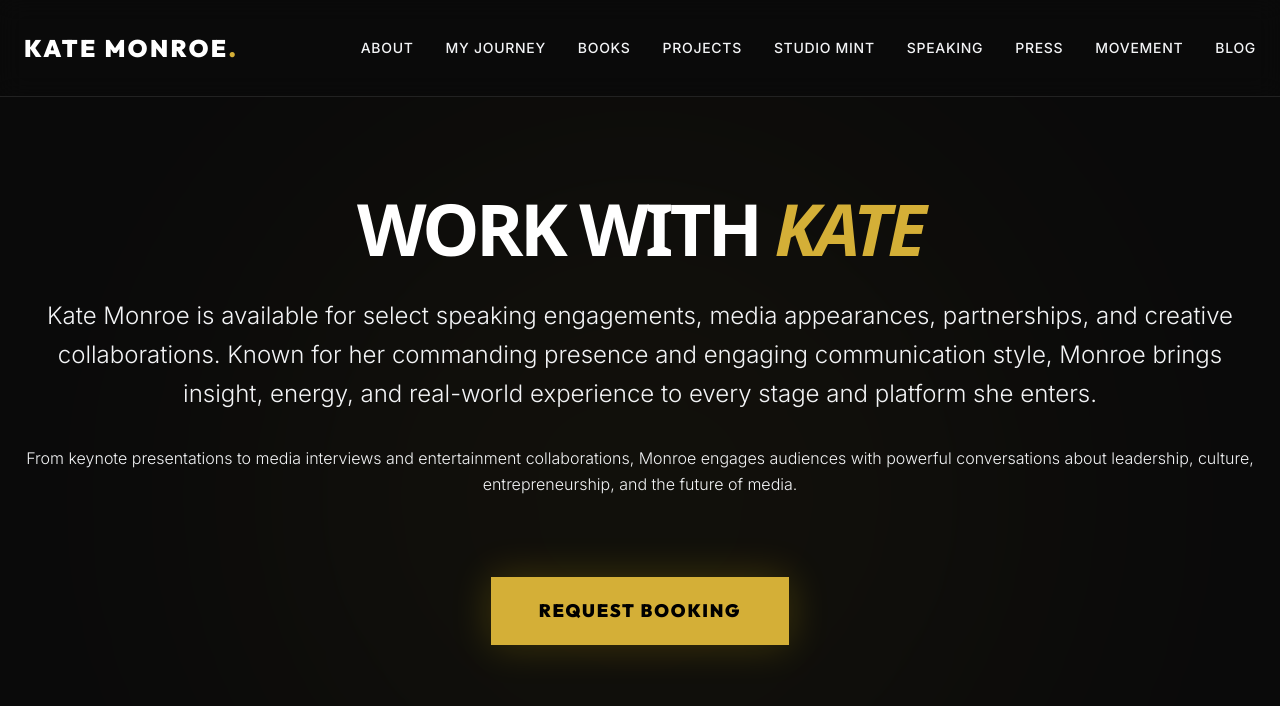
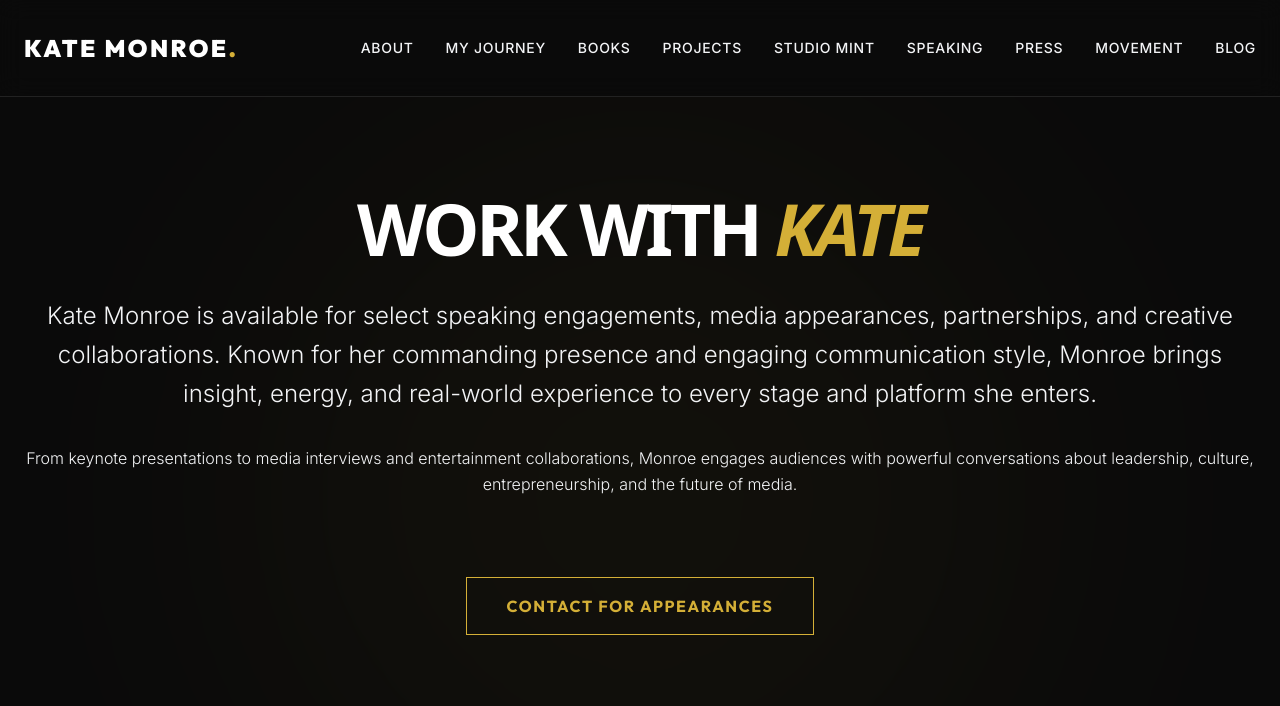
Before and after one commit to TLawless16/kate-monroe-ceo, a Next.js app: page /speaking in a window 1280 px wide. Shown: the top 706 px of the page. Built offline with nearby package versions, Linux system fonts and the light colour scheme.

Commit message:
Speaking page: replace mailto Request Booking with contact form modal

```diff
--- a/src/app/speaking/page.tsx
+++ b/src/app/speaking/page.tsx
@@ -1,4 +1,5 @@
 import { Navbar } from "@/components/Navbar";
+import { SpeakingContent } from "@/components/SpeakingContent";
 
 export const metadata = {
     title: 'Speaking | Kate Monroe',
@@ -9,32 +10,7 @@ export default function SpeakingPage() {
     return (
         <main className="min-h-[100dvh] bg-background pt-24">
             <Navbar />
-
-            <section className="py-24 relative overflow-hidden text-center">
-                <div className="absolute inset-0 z-0 opacity-20">
-                    <div className="absolute top-0 left-1/2 -translate-x-1/2 w-[800px] h-[800px] bg-primary/20 rounded-full blur-[150px]"></div>
-                </div>
-
-                <div className="max-w-7xl mx-auto px-6 relative z-10 space-y-8">
-                    <h1 className="text-5xl md:text-7xl font-heading font-black text-white uppercase tracking-tighter">
-                        Work with <span className="text-primary italic">Kate</span>
-                    </h1>
-
-                    <p className="text-xl md:text-2xl text-gray-100 font-sans font-light leading-relaxed">
-                        Kate Monroe is available for select speaking engagements, media appearances, partnerships, and creative collaborations. Known for her commanding presence and engaging communication style, Monroe brings insight, energy, and real-world experience to every stage and platform she enters.
-                    </p>
-
-                    <p className="text-base text-gray-100 font-sans font-light leading-relaxed">
-                        From keynote presentations to media interviews and entertainment collaborations, Monroe engages audiences with powerful conversations about leadership, culture, entrepreneurship, and the future of media.
-                    </p>
-
-                    <div className="pt-12">
-                        <a href="mailto:Kryzta@MonroeMedia.com?subject=Speaking%20Booking%20Request%20-%20Kate%20Monroe" className="inline-block px-12 py-5 bg-primary text-black font-heading font-black uppercase tracking-widest text-lg hover:bg-white transition-colors duration-300 shadow-[0_0_40px_rgba(255,215,0,0.2)]">
-                            Request Booking
-                        </a>
-                    </div>
-                </div>
-            </section>
+            <SpeakingContent />
         </main>
     );
 }
--- /dev/null
+++ b/src/components/SpeakingContent.tsx
@@ -0,0 +1,31 @@
+"use client";
+
+import { AppearanceContactForm } from "./AppearanceContactForm";
+
+export function SpeakingContent() {
+    return (
+        <section className="py-24 relative overflow-hidden text-center">
+            <div className="absolute inset-0 z-0 opacity-20">
+                <div className="absolute top-0 left-1/2 -translate-x-1/2 w-[800px] h-[800px] bg-primary/20 rounded-full blur-[150px]"></div>
+            </div>
+
+            <div className="max-w-7xl mx-auto px-6 relative z-10 space-y-8">
+                <h1 className="text-5xl md:text-7xl font-heading font-black text-white uppercase tracking-tighter">
+                    Work with <span className="text-primary italic">Kate</span>
+                </h1>
+
+                <p className="text-xl md:text-2xl text-gray-100 font-sans font-light leading-relaxed">
+                    Kate Monroe is available for select speaking engagements, media appearances, partnerships, and creative collaborations. Known for her commanding presence and engaging communication style, Monroe brings insight, energy, and real-world experience to every stage and platform she enters.
+                </p>
+
+                <p className="text-base text-gray-100 font-sans font-light leading-relaxed">
+                    From keynote presentations to media interviews and entertainment collaborations, Monroe engages audiences with powerful conversations about leadership, culture, entrepreneurship, and the future of media.
+                </p>
+
+                <div className="pt-12">
+                    <AppearanceContactForm />
+                </div>
+            </div>
+        </section>
+    );
+}
```
